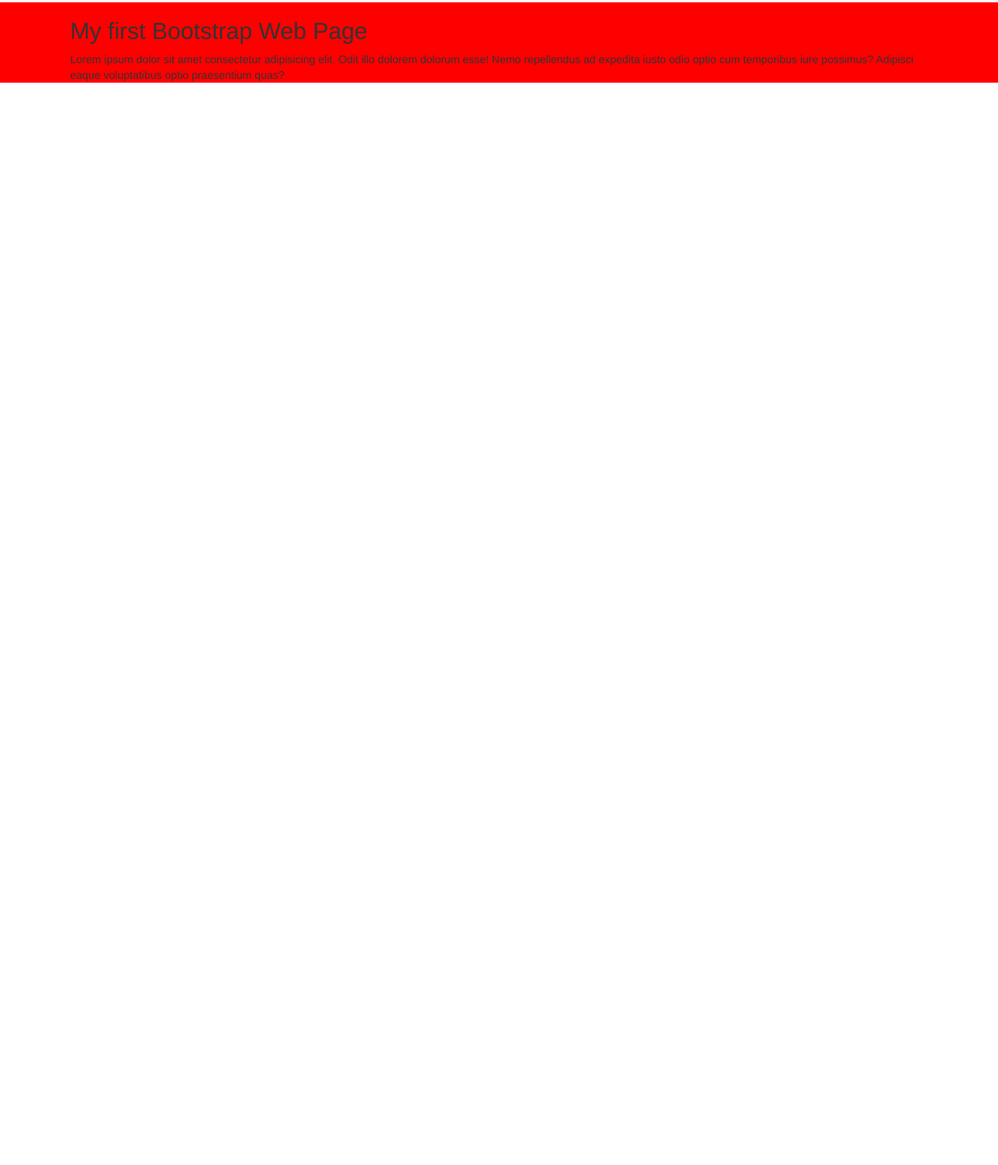
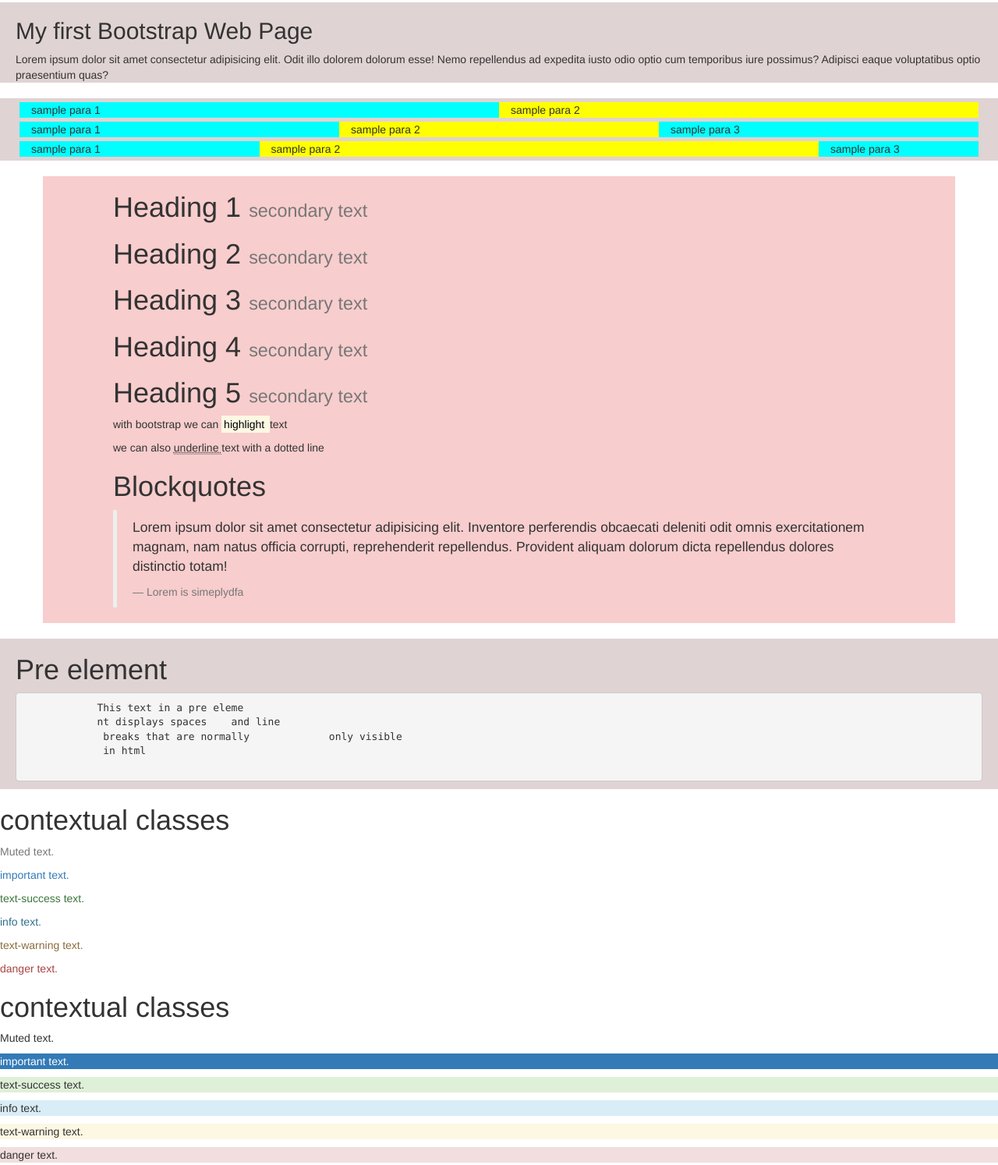
Before and after one commit to ShubhamPal19/webapp, a plain HTML site: page practice/bootstrap/firstbootstrap.html in a window 1280 px wide. Shown: the part 140-1634 px from the top of the page at 78% size. Before the commit the page ends 800 px from the top, so only its background shows below. Drawn offline with nearby package versions, Linux system fonts and the light colour scheme.

Commit message:
Update firstbootstrap.html

```diff
--- a/practice/bootstrap/firstbootstrap.html
+++ b/practice/bootstrap/firstbootstrap.html
@@ -1,12 +1,13 @@
 <!DOCTYPE html>
 <html lang="en">
+
 <head>
     <meta charset="UTF-8">
     <meta http-equiv="X-UA-Compatible" content="IE=edge">
     <meta name="viewport" content="width=device-width, initial-scale=1.0">
     <title>Document</title>
 
-    <meta name="viewport"conten="width=device-width, initial-scale=1">
+    <meta name="viewport" conten="width=device-width, initial-scale=1">
     <link rel="stylesheet" href="https://maxcdn.bootstrapcdn.com/bootstrap/3.3.5/css/bootstrap.min.css">
 
     <script src="https://ajax.googleapis.com/ajax/libs/jquery/3.2.1/jquery.min.js"></script>
@@ -24,17 +25,33 @@
 <style>
     .container {
 
-        background-color: red   ;
-        padding: 0 90px;
-        margin-top:20px;
-    }
-    .container-fluid {
-
-        background-color: red   ;
+        background-color: rgb(248, 205, 205);
         padding: 0 90px;
         margin-top: 20px;
     }
 
+    .container-fluid {
+
+        background-color: rgb(224, 211, 211);
+        padding: 0 20px;
+        margin-top: 20px;
+    }
+
+    .bg1 {
+        background: cyan;
+
+
+    }
+
+    .bg2 {
+        background: yellow;
+
+
+    }
+
+    .row {
+        margin: 5px;
+    }
 </style>
 
 
@@ -53,18 +70,116 @@
     <div class="container">
 
         <h2>My first Bootstrap Web Page</h2>
-        Lorem ipsum dolor sit amet consectetur adipisicing elit. Odit illo dolorem dolorum esse! Nemo repellendus ad expedita iusto odio optio cum temporibus iure possimus? Adipisci eaque voluptatibus optio praesentium quas?
+        Lorem ipsum dolor sit amet consectetur adipisicing elit. Odit illo dolorem dolorum esse! Nemo repellendus ad
+        expedita iusto odio optio cum temporibus iure possimus? Adipisci eaque voluptatibus optio praesentium quas?
     </div>
 
     <div class="container-fluid">
 
         <h2>My first Bootstrap Web Page</h2>
-        Lorem ipsum dolor sit amet consectetur adipisicing elit. Odit illo dolorem dolorum esse! Nemo repellendus ad expedita iusto odio optio cum temporibus iure possimus? Adipisci eaque voluptatibus optio praesentium quas?
+        Lorem ipsum dolor sit amet consectetur adipisicing elit. Odit illo dolorem dolorum esse! Nemo repellendus ad
+        expedita iusto odio optio cum temporibus iure possimus? Adipisci eaque voluptatibus optio praesentium quas?
+    </div>
+
+    <div class="container-fluid ">
+
+
+        <div class="row">
+            <div class="col-lg-6 bg1">sample para 1</div>
+            <div class="col-lg-6 bg2">sample para 2</div>
+        </div>
+        <div class="row">
+            <div class="col-lg-4 bg1">sample para 1</div>
+            <div class="col-lg-4 bg2">sample para 2</div>
+            <div class="col-lg-4 bg1">sample para 3</div>
+        </div>
+        <div class="row">
+            <div class="col-lg-3 bg1">sample para 1</div>
+            <div class="col-lg-7 bg2">sample para 2</div>
+            <div class="col-lg-2 bg1">sample para 3</div>
+        </div>
     </div>
 
 
 
+    <div class="container">
+
+        <h1>Heading 1 <small>secondary text</small></h1>
+        <h1>Heading 2 <small>secondary text</small></h2>
+        <h1>Heading 3 <small>secondary text</small></h3>
+        <h1>Heading 4 <small>secondary text</small></h4>
+        <h1>Heading 5 <small>secondary text</small></h5>
+
+
+
+        <!-- highlight -->
+
+        <p>with bootstrap we can <mark>highlight </mark>text</p>
+
+
+
+        <!-- dotted underline -->
+
+
+        <p>we can also <abbr title="Example">underline </abbr>text with a dotted line</p>
+
+        <h1>Blockquotes</h1>
+        <blockquote>
+
+            <p>
+                Lorem ipsum dolor sit amet consectetur adipisicing elit. Inventore perferendis obcaecati
+                deleniti odit omnis exercitationem magnam, nam natus officia corrupti, reprehenderit
+                repellendus. Provident aliquam dolorum dicta repellendus dolores distinctio totam!
+
+            </p>
+
+
+        <footer>Lorem is simeplydfa </footer>
+        </blockquote>
+
+
+
+    </div>
+
+
+    <!--   code snippets  -->
+    <div class="container-fluid">
+
+        <h1>
+            Pre element
+        </h1>
+        <pre>
+            This text in a pre eleme
+            nt displays spaces    and line
+             breaks that are normally             only visible
+             in html
+        </pre>
+
+    </div>
+
+
+    <!-- contextual classes -->
+
+    <h1>contextual classes</h1>
+    <p class="text-muted">Muted text.</p>
+    <p class="text-primary">important text.</p>
+    <p class="text-success">text-success text.</p>
+    <p class="text-info">info text.</p>
+    <p class="text-warning">text-warning text.</p>
+    <p class="text-danger">danger text.</p>
+
+    <!-- contextual background -->
+
+    <h1>contextual classes</h1>
+    <p class="bg-muted">Muted text.</p>
+    <p class="bg-primary">important text.</p>
+    <p class="bg-success">text-success text.</p>
+    <p class="bg-info">info text.</p>
+    <p class="bg-warning">text-warning text.</p>
+    <p class="bg-danger">danger text.</p>
+
 
 
 </body>
+
 </html>
```
